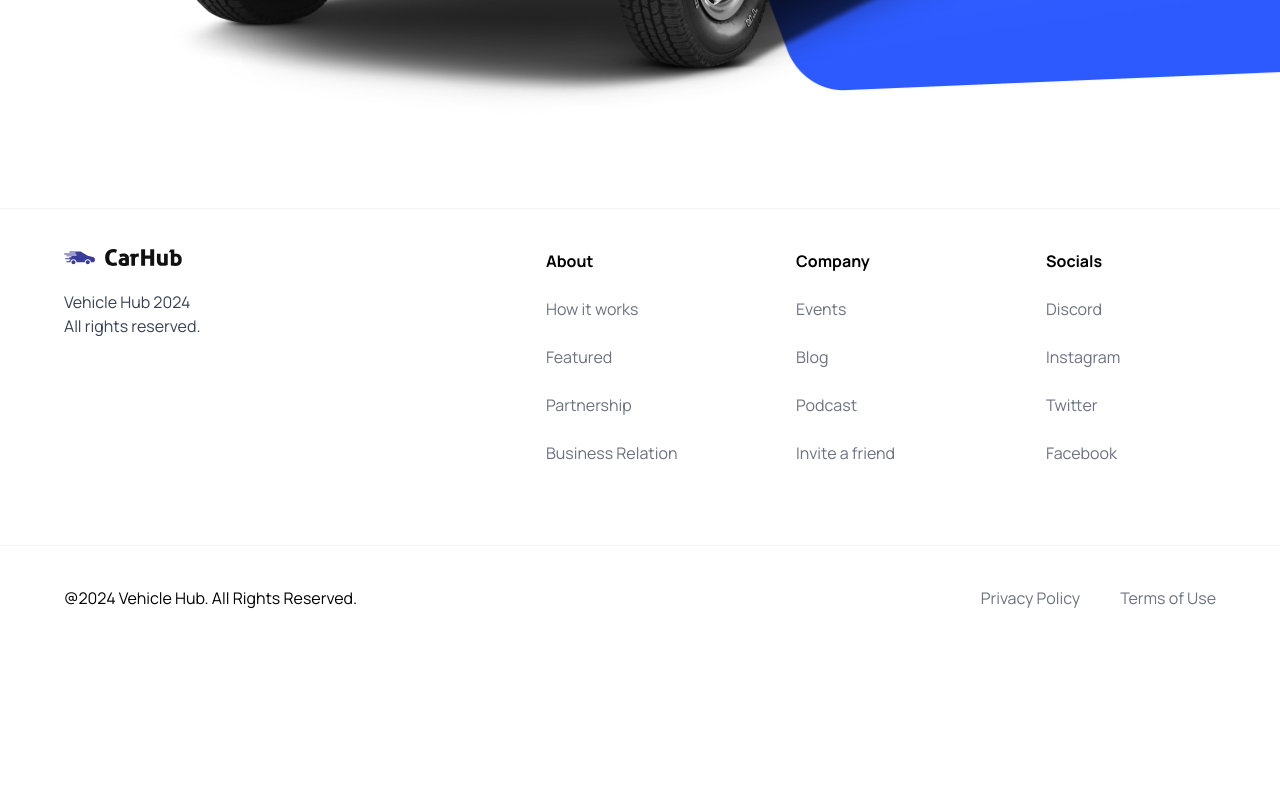
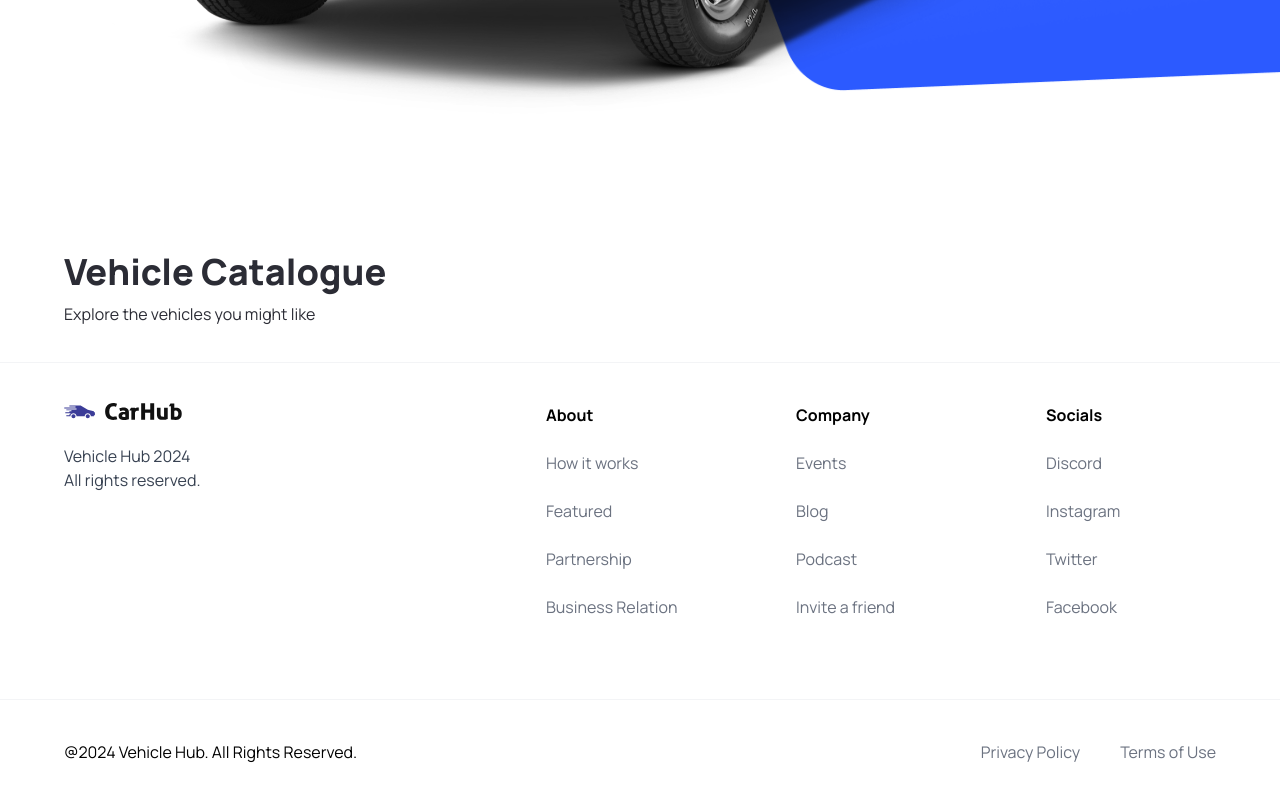
Before and after one commit to dnich02f/ecommerce_vehicle_showcase, a Next.js app: page / in a window 1280 px wide. Shown: the part 1097-1897 px from the top of the page. Before the commit the page ends 1747 px from the top, so only its background shows below. Built offline with nearby package versions, Linux system fonts and the light colour scheme.

Commit message:
Beginning to work on the Catalogue

```diff
--- a/app/page.tsx
+++ b/app/page.tsx
@@ -5,6 +5,16 @@ export default function Home() {
   return (
     <main className="overflow-hidden">
       <Hero />
+      <div className="mt-12 padding-x padding-y max-width" id="discover">
+        <div className="home__text-container">
+            <h1 className="text-4xl font-extrabold">
+                Vehicle Catalogue
+            </h1>
+            <p>
+                Explore the vehicles you might like
+            </p>
+        </div>
+      </div>
     </main>
   );
 }
```
